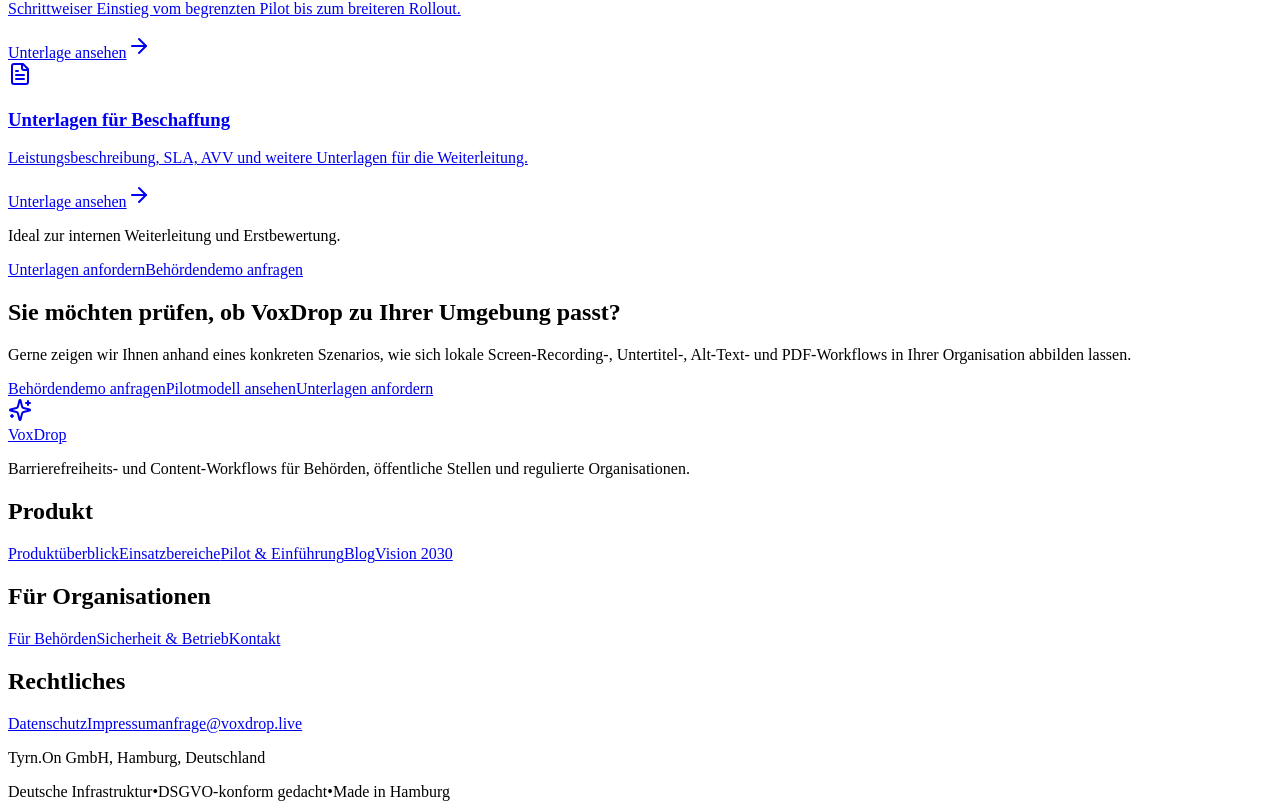
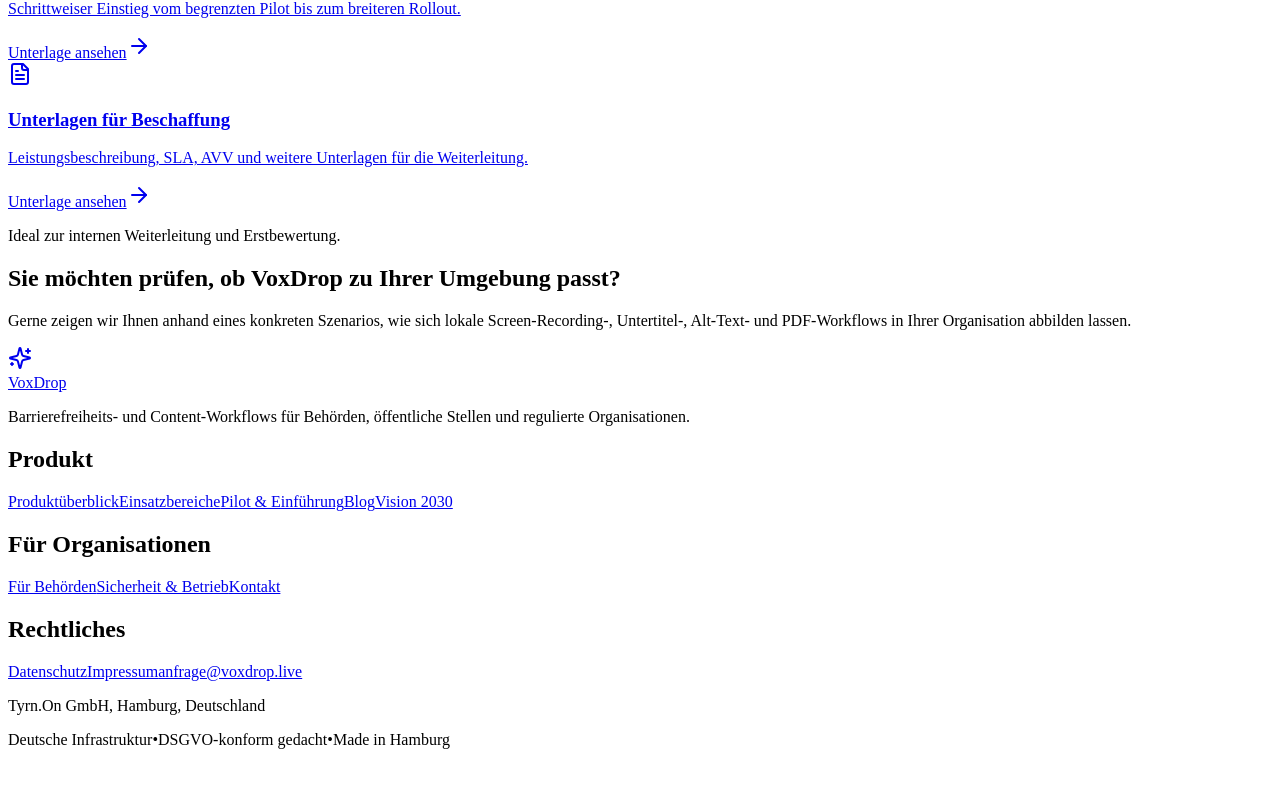
Before and after one commit to Fliegenbart/voxdrop-final, a React (Vite) app in the folder client/: page /tools in a window 1280 px wide. Shown: the part 4387-5196 px from the top of the page. After the commit the page ends 5144 px from the top, so only its background shows below. Built offline with nearby package versions, Linux system fonts and the light colour scheme; no server answers.

Commit message:
Remove homepage demo actions

```diff
--- a/client/src/components/Navigation.tsx
+++ b/client/src/components/Navigation.tsx
@@ -60,6 +60,7 @@
   const isAdmin = (user?.role || "").toLowerCase() === "admin";
   const isSubscribed = user?.subscription !== "free";
   const isMarketingHome = location === "/";
+  const showMarketingDemoCta = !isMarketingHome;
 
   const isMarketingLinkActive = (href: string) => {
     if (href === "/features") {
@@ -274,12 +275,14 @@
               <Link href="/login" className="hidden text-sm text-slate-600 transition-colors hover:text-slate-900 sm:inline">
                 Anmelden
               </Link>
+              {showMarketingDemoCta && (
                 <a
                   href="mailto:anfrage@voxdrop.live?subject=Beh%C3%B6rdendemo%20VoxDrop"
                   className="rounded-lg bg-violet-600 px-4 py-2 text-sm font-medium text-white transition-colors hover:bg-violet-700"
                 >
                   Behördendemo anfragen
                 </a>
+              )}
             </>
           )}
         </div>
--- a/client/src/pages/home.tsx
+++ b/client/src/pages/home.tsx
@@ -482,14 +482,6 @@
 
             <div className="mt-10 text-center">
               <p className="text-sm text-slate-500">Ideal zur internen Weiterleitung und Erstbewertung.</p>
-              <div className="mt-5 flex flex-col justify-center gap-4 sm:flex-row">
-                <Button asChild className="h-12 rounded-xl bg-violet-600 px-6 hover:bg-violet-700">
-                  <a href="mailto:anfrage@voxdrop.live?subject=Unterlagen%20VoxDrop">Unterlagen anfordern</a>
-                </Button>
-                <Button asChild variant="outline" className="h-12 rounded-xl border-violet-200 bg-white px-6 text-violet-700 hover:bg-violet-50">
-                  <a href="mailto:anfrage@voxdrop.live?subject=Beh%C3%B6rdendemo%20VoxDrop">Behördendemo anfragen</a>
-                </Button>
-              </div>
             </div>
           </div>
         </section>
@@ -506,17 +498,6 @@
               </p>
             </div>
 
-            <div className="mt-10 flex flex-col justify-center gap-4 sm:flex-row">
-              <Button asChild size="lg" className="h-12 rounded-xl bg-white px-6 text-violet-700 hover:bg-violet-50">
-                <a href="mailto:anfrage@voxdrop.live?subject=Beh%C3%B6rdendemo%20VoxDrop">Behördendemo anfragen</a>
-              </Button>
-              <Button asChild size="lg" variant="outline" className="h-12 rounded-xl border-white/20 px-6 text-white hover:bg-white/10">
-                <a href="#pilot-einfuehrung">Pilotmodell ansehen</a>
-              </Button>
-              <Button asChild size="lg" variant="outline" className="h-12 rounded-xl border-white/20 px-6 text-white hover:bg-white/10">
-                <a href="#kontakt">Unterlagen anfordern</a>
-              </Button>
-            </div>
           </div>
         </section>
       </main>
```
Lines whose indentation alone changed are shown as unchanged.
